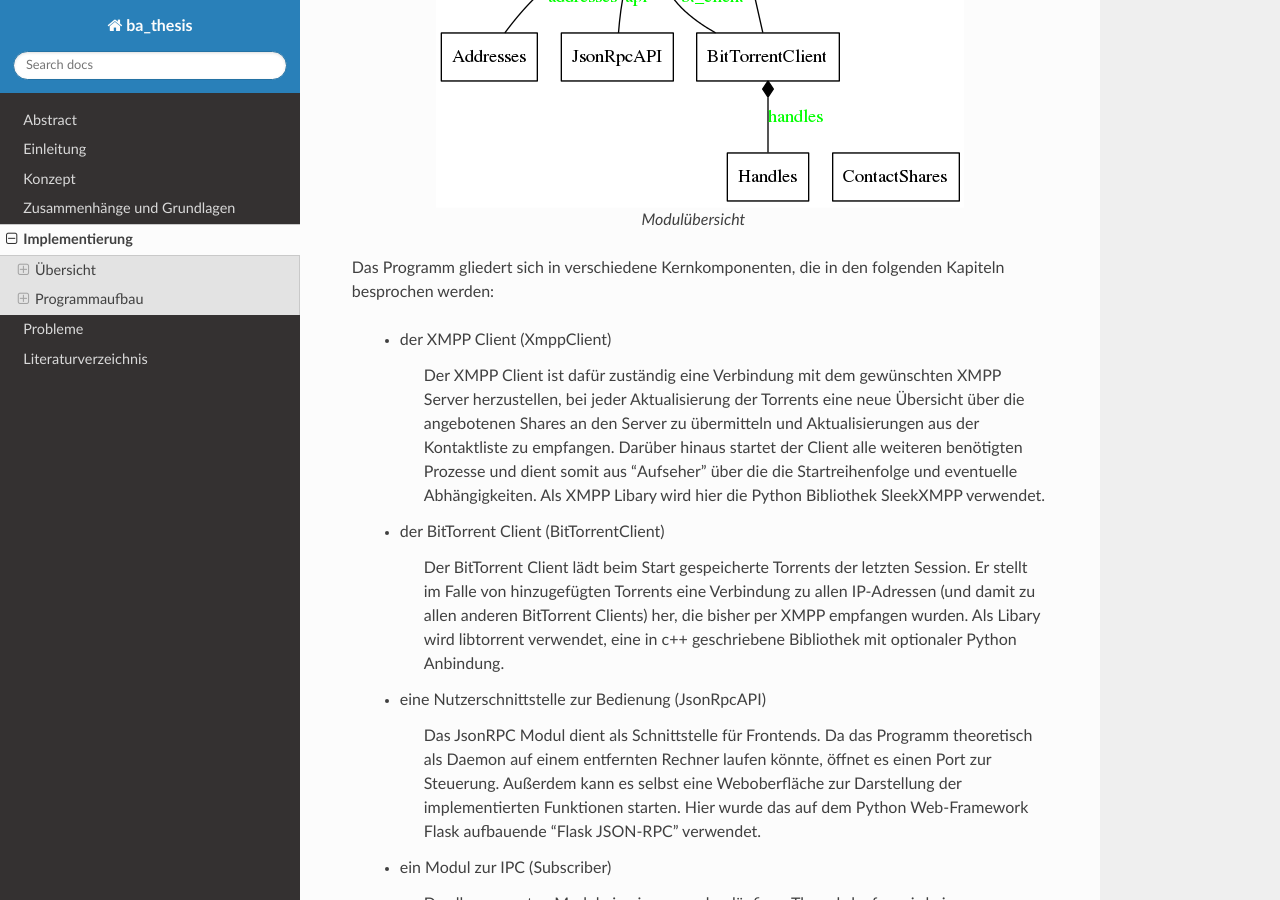
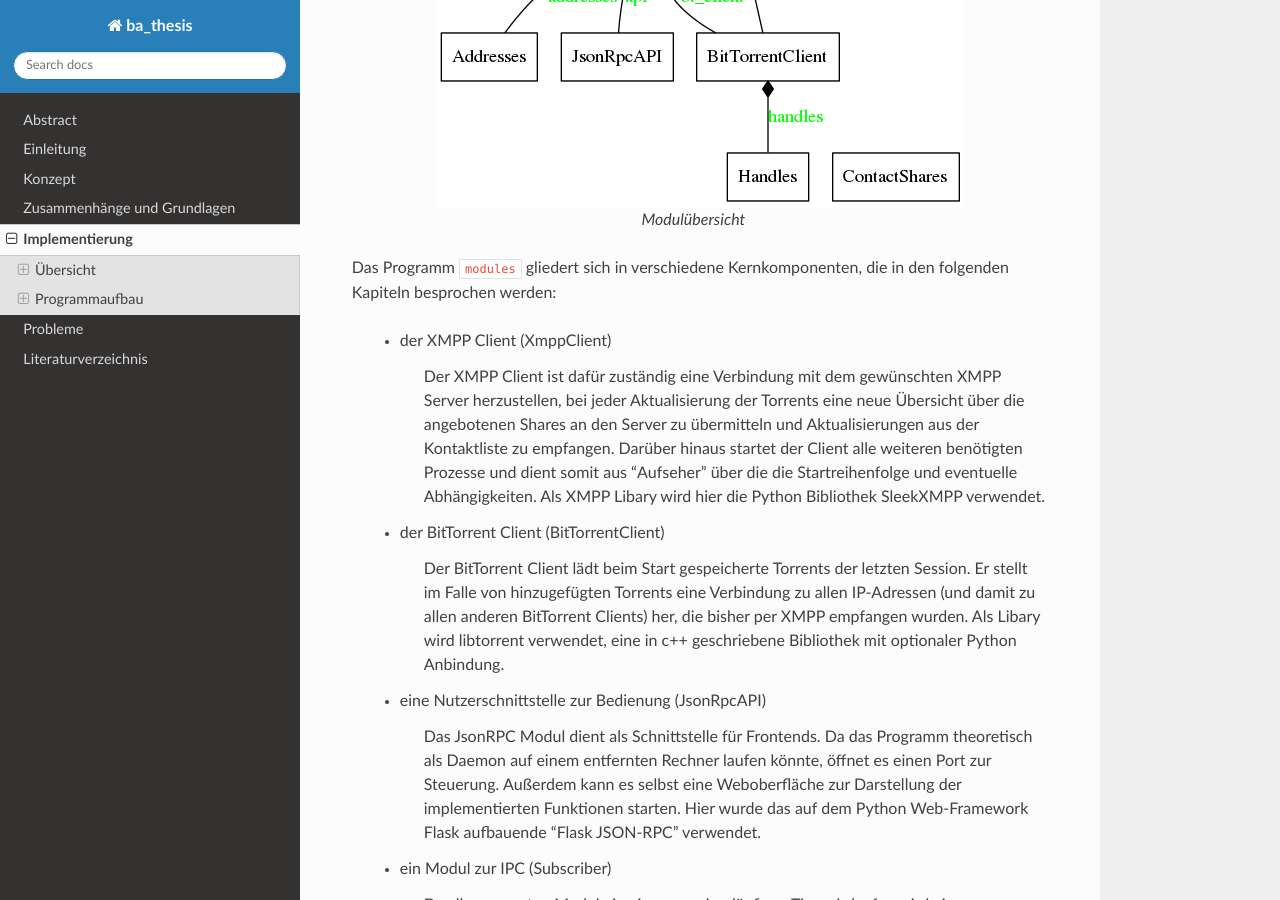
Before and after one commit to puhoy/ba_thesis, a Sphinx documentation site: the page built from docs/implementierung/implementierung.rst, in a window 1280 px wide and 900 px high, scrolled down 411 px. Built offline with Sphinx 7.4.7 and the Read the Docs theme 2.0.0, drawn with Linux system fonts in a browser that asks for light colours; cross-references to code outside the pages are shown as plain code.

Commit message:
convert diagrams to png

```diff
--- a/docs/implementierung/implementierung.rst
+++ b/docs/implementierung/implementierung.rst
@@ -16,7 +16,7 @@
    Modulübersicht
 
 
-Das Programm gliedert sich in verschiedene Kernkomponenten, die in den folgenden Kapiteln besprochen werden:
+Das Programm :num:`modules` gliedert sich in verschiedene Kernkomponenten, die in den folgenden Kapiteln besprochen werden:
 
  - der XMPP Client (XmppClient)
 
--- a/docs/konzept/konzept.rst
+++ b/docs/konzept/konzept.rst
@@ -7,7 +7,7 @@
 
 .. _fig-concept:
 
-.. figure:: resources/concept_simple.svg
+.. figure:: resources/concept_simple.png
    :align: center
    :alt: Konzept
 
@@ -21,7 +21,7 @@
 
 .. _fig-usecases:
 
-.. figure:: resources/usecases.svg
+.. figure:: resources/usecases.png
    :align: center
    :alt: Usecases
 
```
Also changed, not shown: docs/konzept/resources/concept_simple.png (added), docs/konzept/resources/usecases.png (added).
